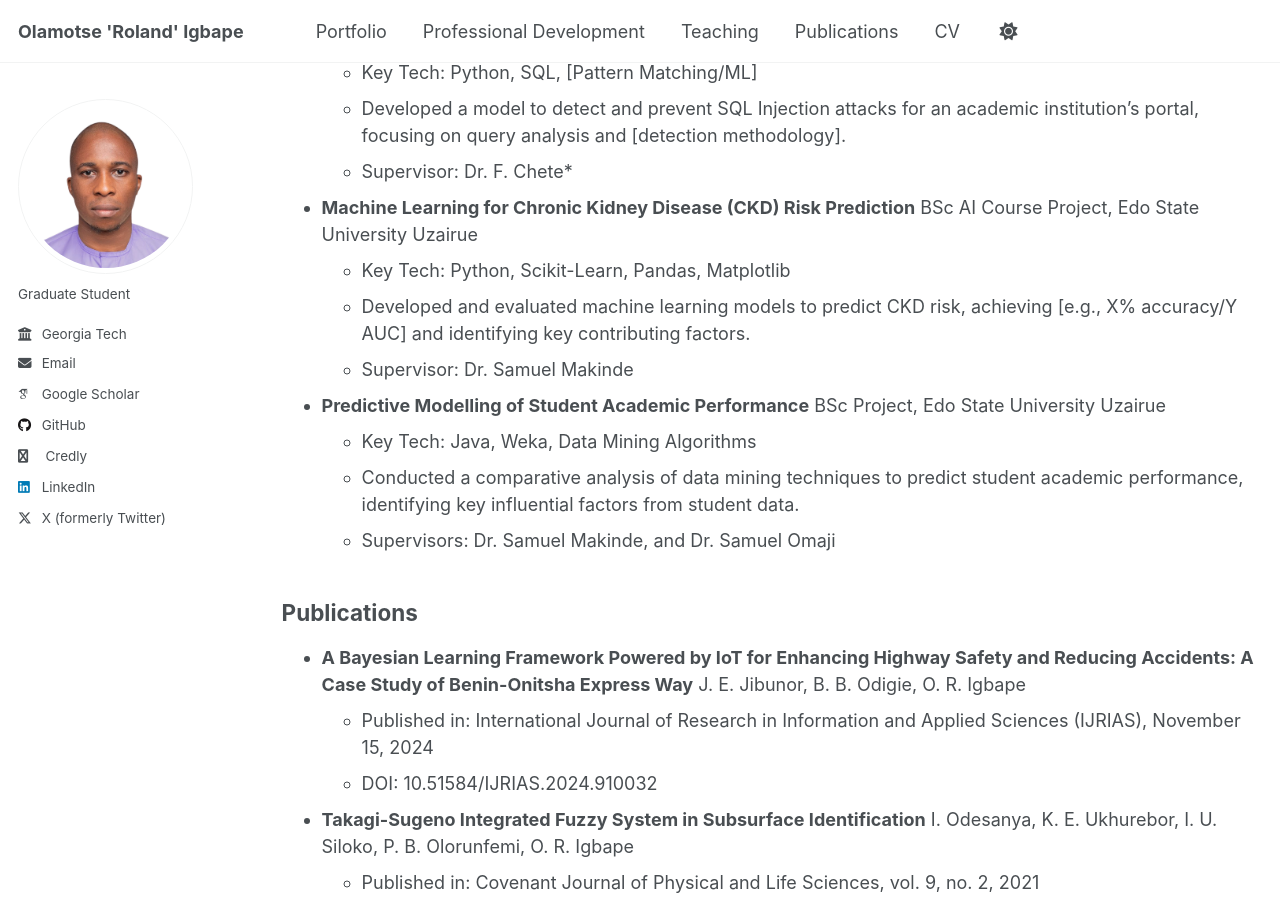
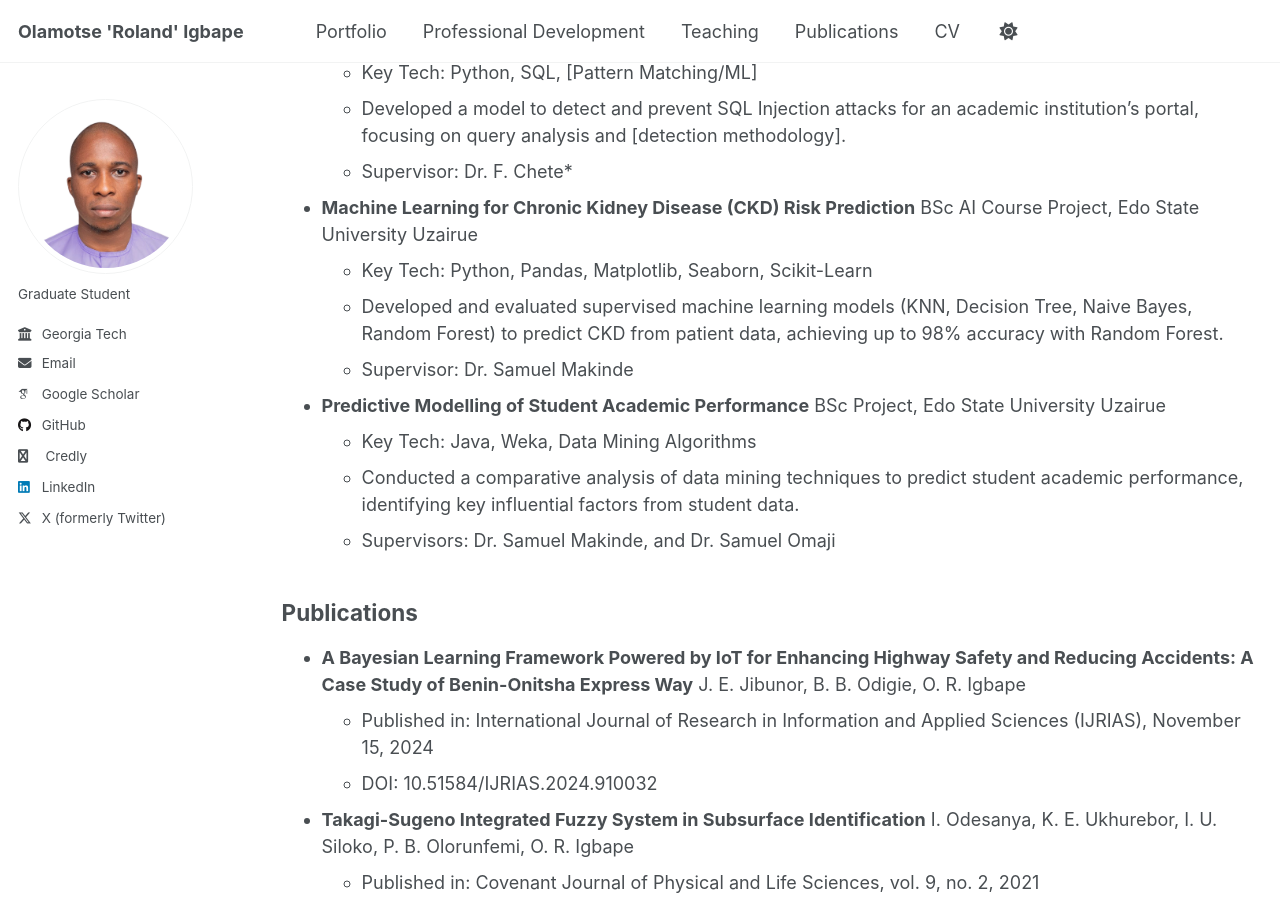
Before and after one commit to oigbape/oigbape.github.io, a Jekyll site: the page built from _pages/cv.md, in a window 1280 px wide and 900 px high, scrolled down 2556 px. Built offline with Jekyll 4.4.1, drawn with Linux system fonts in a browser that asks for light colours; some web fonts are replaced.

Commit message:
Update cv.md

```diff
--- a/_pages/cv.md
+++ b/_pages/cv.md
@@ -69,8 +69,8 @@ redirect_from:
     *  Supervisor: Dr. F. Chete*
 
 * **Machine Learning for Chronic Kidney Disease (CKD) Risk Prediction** BSc AI Course Project, Edo State University Uzairue
-    *  Key Tech: Python, Scikit-Learn, Pandas, Matplotlib
-    *  Developed and evaluated machine learning models to predict CKD risk, achieving [e.g., X% accuracy/Y AUC] and identifying key contributing factors.
+    *  Key Tech: Python, Pandas, Matplotlib, Seaborn, Scikit-Learn
+    *  Developed and evaluated supervised machine learning models (KNN, Decision Tree, Naive Bayes, Random Forest) to predict CKD from patient data, achieving up to 98% accuracy with Random Forest.
     *  Supervisor: Dr. Samuel Makinde
 
 * **Predictive Modelling of Student Academic Performance** BSc Project, Edo State University Uzairue
```
